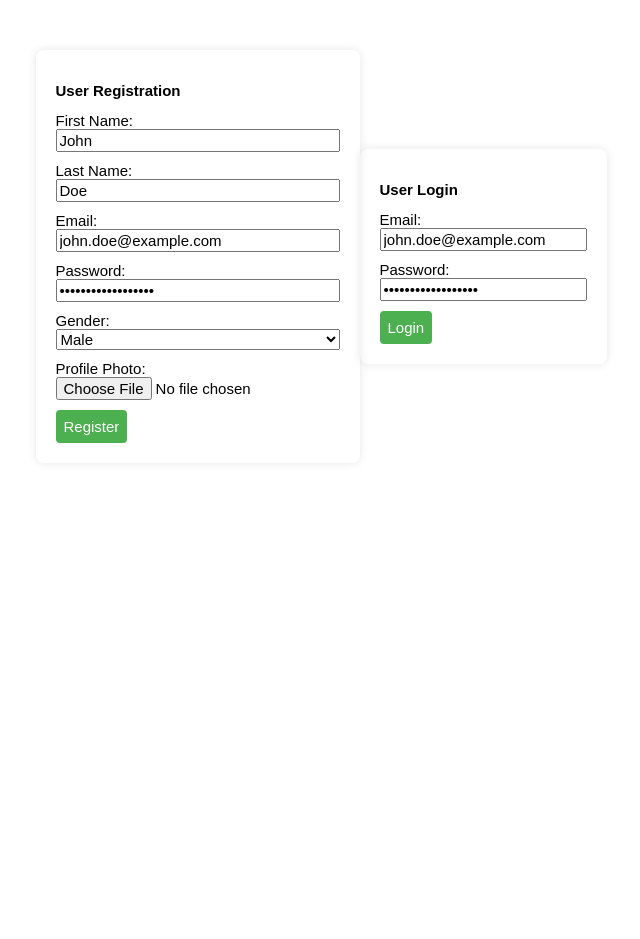
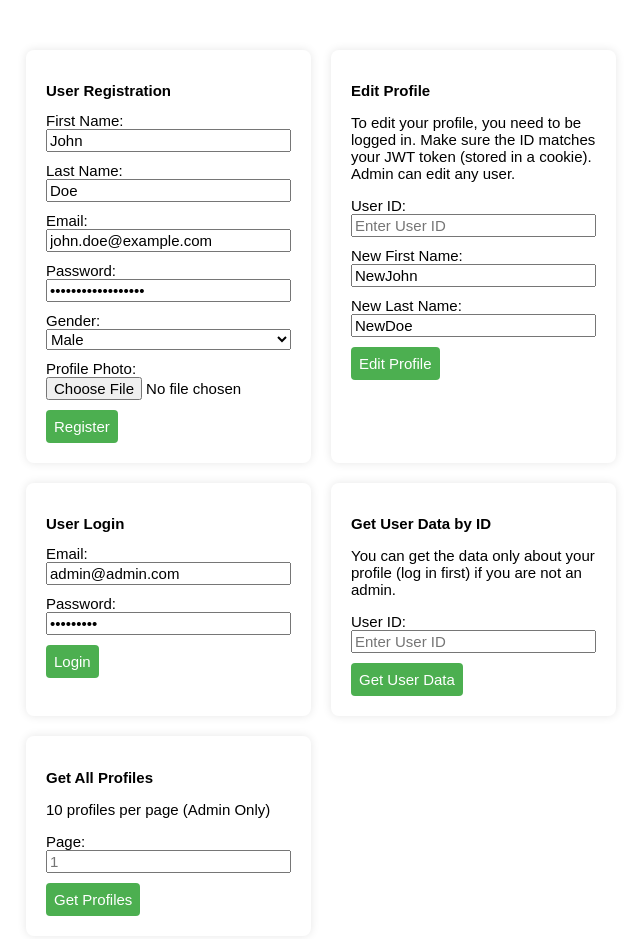
Before and after one commit to nick6850/node-express-mysql-api, a website: page src/public/index.html in a window 1280 px wide. Shown: the whole page, without its empty margins (319-959 px from the left). Before the commit the page ends 800 px from the top, so only its background shows below. Drawn offline with Linux system fonts and the light colour scheme.

Commit message:
Add new forms to edit or get one/multiple profiles

```diff
--- a/src/public/index.html
+++ b/src/public/index.html
@@ -8,6 +8,7 @@
     <link rel="stylesheet" href="style.css" />
   </head>
   <body>
+    <div class="container">
       <form
         action="http://localhost:3001/user/register"
         method="POST"
@@ -52,9 +53,55 @@
         </select>
         <br />
         <label for="photo">Profile Photo:</label>
-      <input type="file" id="photo" name="file" accept=".jpg, .png" required />
+        <input
+          type="file"
+          id="photo"
+          name="file"
+          accept=".jpg, .png"
+          required
+        />
         <br />
         <button type="submit">Register</button>
+      </form>
+
+      <form method="PUT" id="editProfileForm">
+        <h2>Edit Profile</h2>
+        <p>
+          To edit your profile, you need to be logged in. Make sure the ID
+          matches your JWT token (stored in a cookie). Admin can edit any user.
+        </p>
+
+        <label for="editUserId">User ID:</label>
+        <input
+          type="text"
+          id="editUserId"
+          name="userId"
+          required
+          placeholder="Enter User ID"
+        />
+        <br />
+        <label for="editFirstName">New First Name:</label>
+
+        <input
+          type="text"
+          id="editFirstName"
+          name="firstName"
+          required
+          value="NewJohn"
+        />
+        <br />
+        <label for="editLastName">New Last Name:</label>
+        <input
+          type="text"
+          id="editLastName"
+          name="lastName"
+          required
+          value="NewDoe"
+        />
+        <br />
+        <button type="submit" onclick="submitEditProfileForm(event)">
+          Edit Profile
+        </button>
       </form>
 
       <form
@@ -69,7 +116,7 @@
           id="loginEmail"
           name="email"
           required
-        value="john.doe@example.com"
+          value="admin@admin.com"
         />
         <br />
         <label for="loginPassword">Password:</label>
@@ -78,10 +125,43 @@
           id="loginPassword"
           name="password"
           required
-        value="StrongPassword123,"
+          value="Admin123,"
         />
         <br />
         <button type="submit">Login</button>
       </form>
+
+      <form method="GET" id="getUserForm">
+        <h2>Get User Data by ID</h2>
+        <p>
+          You can get the data only about your profile (log in first) if you are
+          not an admin.
+        </p>
+        <label for="userId">User ID:</label>
+        <input
+          type="text"
+          id="userId"
+          name="id"
+          required
+          placeholder="Enter User ID"
+        />
+        <br />
+        <button type="submit" onclick="getUserById(event)">
+          Get User Data
+        </button>
+      </form>
+
+      <form method="GET" id="getUsersForm">
+        <h2>Get All Profiles</h2>
+        <p>10 profiles per page (Admin Only)</p>
+        <label for="page">Page:</label>
+        <input type="number" id="page" name="page" required placeholder="1" />
+        <br />
+        <button type="submit" onclick="getAllProfiles(event)">
+          Get Profiles
+        </button>
+      </form>
+    </div>
+    <script src="script.js"></script>
   </body>
 </html>
```
Lines whose indentation alone changed are shown as unchanged.
